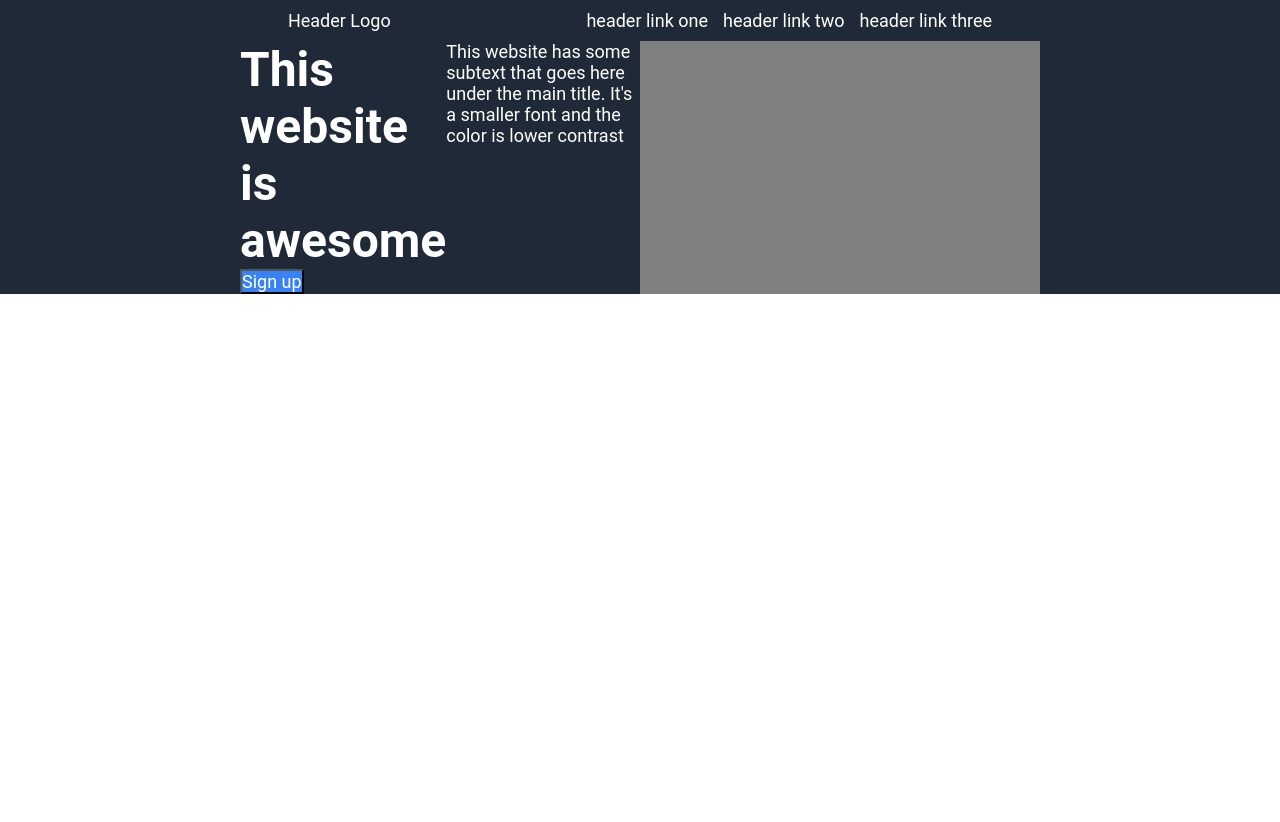
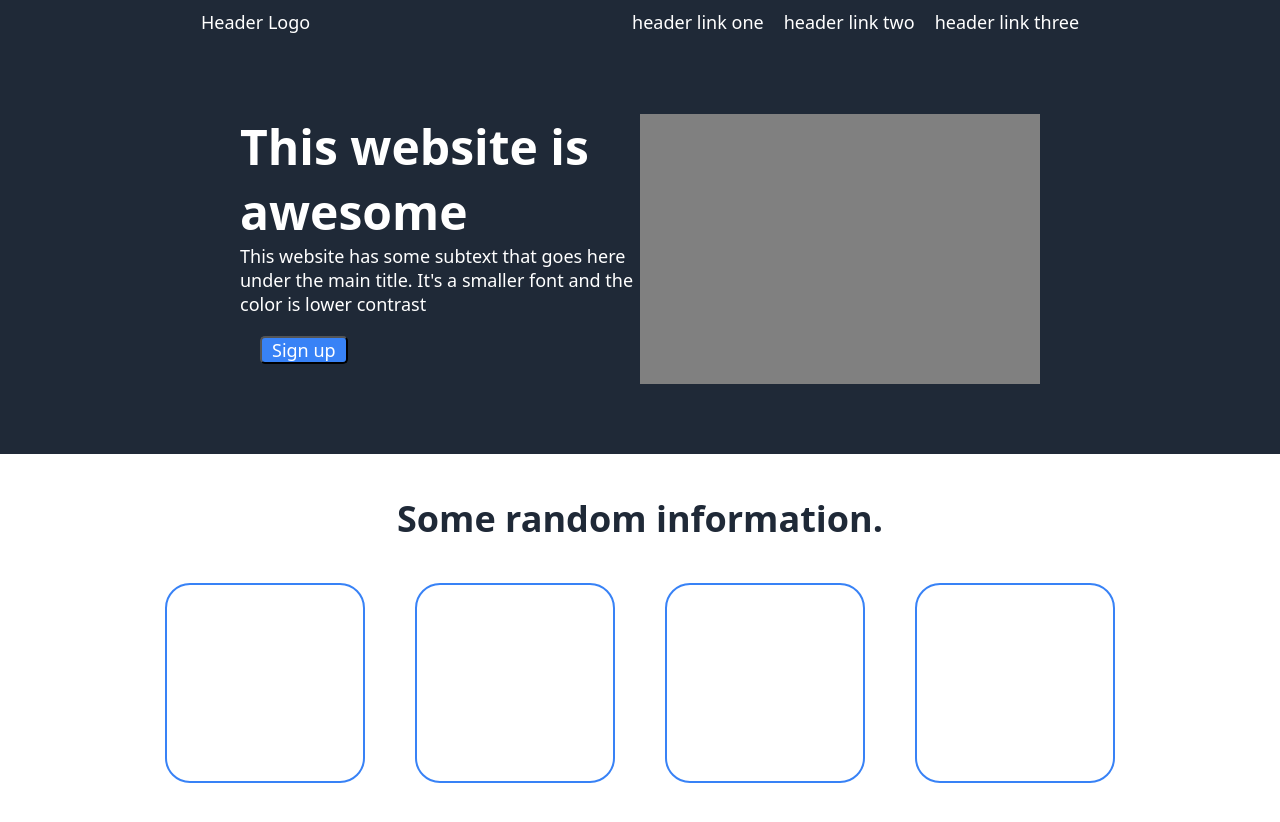
Before and after one commit to ACee70/odin-landing-page, a plain HTML site: page index.html in a window 1280 px wide. Before the commit the page ends 800 px from the top, so only its background shows below. Drawn offline with Linux system fonts and the light colour scheme.

Commit message:
added photo grid

```diff
--- a/index.html
+++ b/index.html
@@ -35,10 +35,23 @@
 
     </div>
     <div class="photo-grid-container">
+        <div class="photo-grid-title">
+            <h1>Some random information.</h1>
+        </div>
         <div class="photo-grid">
-
+            <div class="photo-grid-item first item">
+                <img src="" />
+            </div>
+            <div class="photo-grid-item">
+                <img src="" />
+            </div>
+            <div class="photo-grid-item">
+                <img src="" />
+            </div>
+            <div class="photo-grid-item last item">
+                <img src="" />
+            </div>
         </div>
-    </div>
     </div>
     <div class="footer">
 
--- a/styles.css
+++ b/styles.css
@@ -1,5 +1,5 @@
 *{
-    font-family: Roboto;
+    font-family: system-ui, -apple-system, BlinkMacSystemFont, 'Segoe UI', Roboto, Oxygen, Ubuntu, Cantarell, 'Open Sans', 'Helvetica Neue', sans-serif;
     margin: 0;
     padding: 0;
     box-sizing: border-box;
@@ -14,14 +14,18 @@
     justify-content: center;
 }
 .header{
-    width: 900px;
+    width: 1200px;
     display: flex;
     justify-content: space-around;
+}
+.header-logo{
+    display: flex;
+    margin-left: 0px;
 }
 .links{
     display: flex;
     flex-direction: row;
-    gap: 15px;
+    gap: 20px;
 }
 
 .banner-container{
@@ -30,13 +34,13 @@
     display: flex;
     justify-content: center;
     flex-direction: row;
+    padding: 70px;
 }
 .banner-container .header-text{
     font-size: 48px;
     font-weight: bolder;
     width: 400px;
     height: auto;
-    display: flex;
 
 }
 .banner-container .header-text p{
@@ -48,9 +52,42 @@
     font-size: 18px;
     color: white;
     background-color: #3882F6;
+    border-radius: 5px;
+    margin: 20px;
+    padding-left: 10px;
+    padding-right: 10px;
 }
 .banner-container .banner-image{
     background-color: grey;
     width: 400px;
 
 }
+
+
+.photo-grid-container {
+    background-color: white;
+    padding: 40px;
+    justify-content: center;
+}
+.photo-grid-title h1{
+    display: flex;
+    color: #1F2937;
+    font-size: 36px;
+    font-weight: bolder;
+    justify-content: center;
+}
+
+.photo-grid-container .photo-grid{
+    padding: 40px;
+    flex-direction: row;
+    display: flex;
+    justify-content: center;
+    gap: 50px;
+}
+
+.photo-grid-item {
+    border-radius: 25px;
+    border: 2px solid #3882F6;
+    width: 200px;
+    height: 200px;
+}
```
